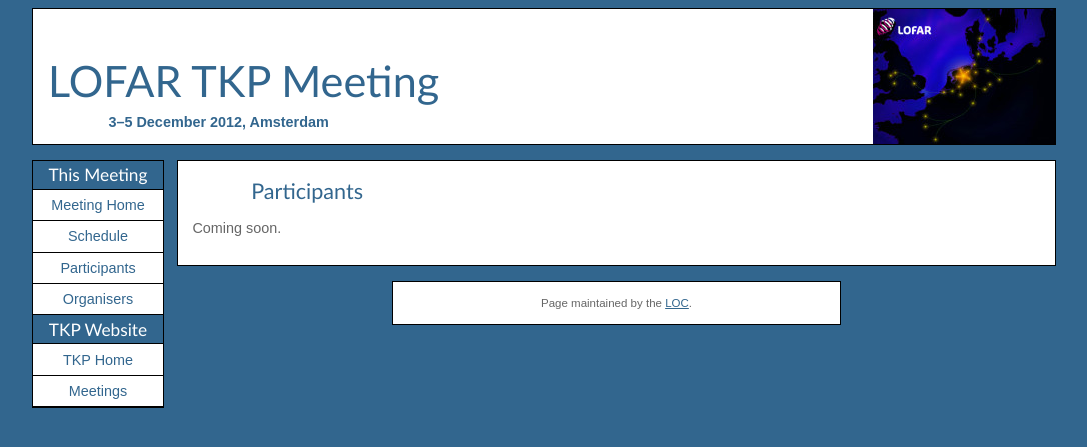
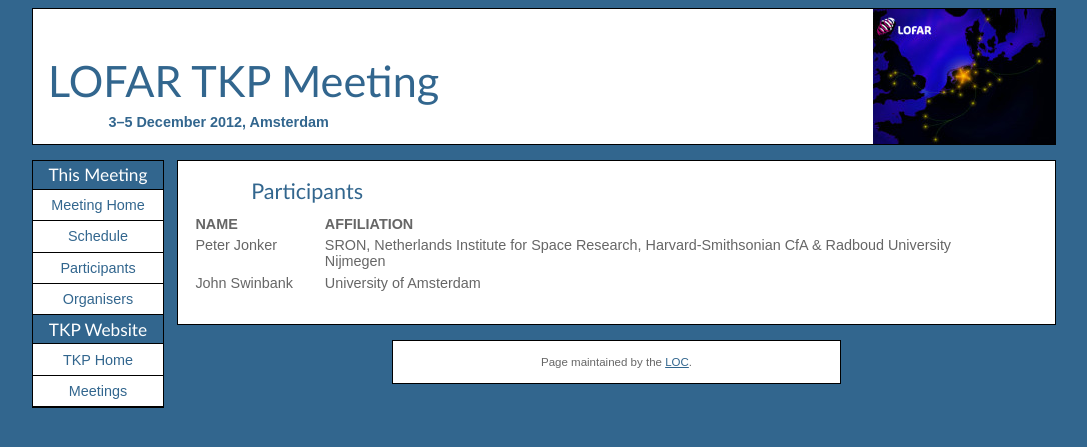
Before and after one commit to transientskp/transientskp.github.com, a Jekyll site: the page built from meetings/2012-12/participants.html, in a window 1280 px wide. Shown: the top 447 px of the page, without its empty margins (96-1183 px from the left). Built offline with Jekyll 4.4.1, drawn with Linux system fonts in a browser that asks for light colours.

Commit message:
Add participants

```diff
--- a/media/tkp.css
+++ b/media/tkp.css
@@ -160,6 +160,10 @@
 }
 
 table.participants td {
+  vertical-align: top;
+}
+
+table.participants td {
   padding-right: 2.0em;
   padding-bottom: 0.15em;
   padding-top: 0.15em;
--- a/meetings/2012-12/participants.html
+++ b/meetings/2012-12/participants.html
@@ -7,4 +7,19 @@
 ---
 <h1>Participants</h1>
 
-<p>Coming soon.</p>
+<table class="participants">
+  <thead>
+    <tr>
+      <th>NAME</th>
+      <th>AFFILIATION</th>
+    </tr>
+  </th>
+  <tr>
+    <td>Peter&nbsp;Jonker</td>
+    <td>SRON, Netherlands Institute for Space Research, Harvard-Smithsonian CfA &amp; Radboud University Nijmegen</td>
+  </tr>
+  <tr>
+    <td>John&nbsp;Swinbank</td>
+    <td>University of Amsterdam</td>
+  </tr>
+</table>
```
